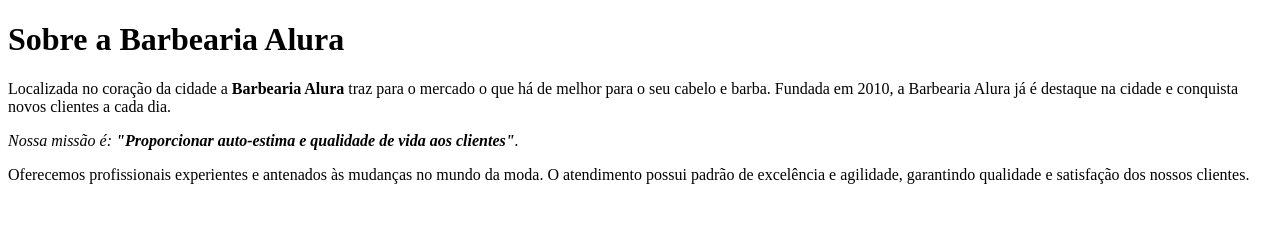
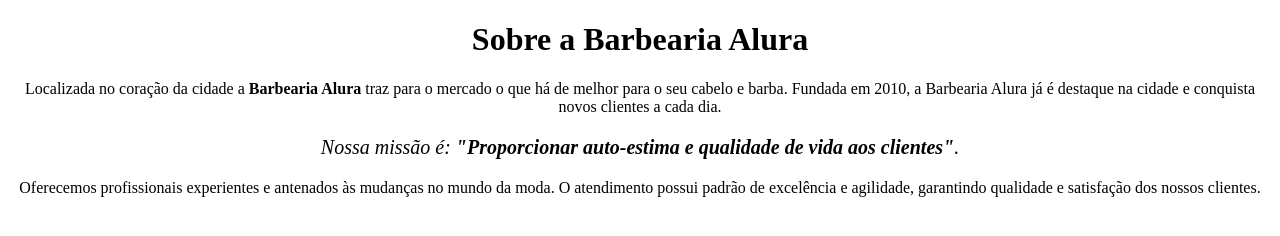
Before and after one commit to LuizFL222/Curso-HTML5-Alura, a plain HTML site: page index.html in a window 1280 px wide. Drawn offline with Linux system fonts and the light colour scheme.

Commit message:
Inserindo CSS no HTML

```diff
--- a/index.html
+++ b/index.html
@@ -7,16 +7,18 @@
 </head>
 
 <body>
-    <h1>Sobre a Barbearia Alura</h1>
-    <p>Localizada no coração da cidade a <strong>Barbearia Alura</strong> traz para o mercado o que há de melhor para o
+    <h1 style="text-align: center;">Sobre a Barbearia Alura</h1>
+    <p style="text-align: center;">Localizada no coração da cidade a <strong>Barbearia Alura</strong> traz para o
+        mercado o que há de melhor para o
         seu
         cabelo e barba. Fundada em 2010, a Barbearia Alura já é destaque na cidade e conquista novos clientes a cada
         dia.
     </p>
 
-    <p><em>Nossa missão é: <strong>"Proporcionar auto-estima e qualidade de vida aos clientes"</strong>.</em></p>
+    <p style="font-size: 20px; text-align: center;"><em>Nossa missão é: <strong>"Proporcionar auto-estima e
+                qualidade de vida aos clientes"</strong>.</em></p>
 
-    <p>Oferecemos profissionais experientes e antenados às mudanças no mundo da moda. O atendimento possui padrão de
+    <p style="text-align: center;">Oferecemos profissionais experientes e antenados às mudanças no mundo da moda. O atendimento possui padrão de
         excelência e agilidade, garantindo qualidade e satisfação dos nossos clientes.</p>
 </body>
 
```
